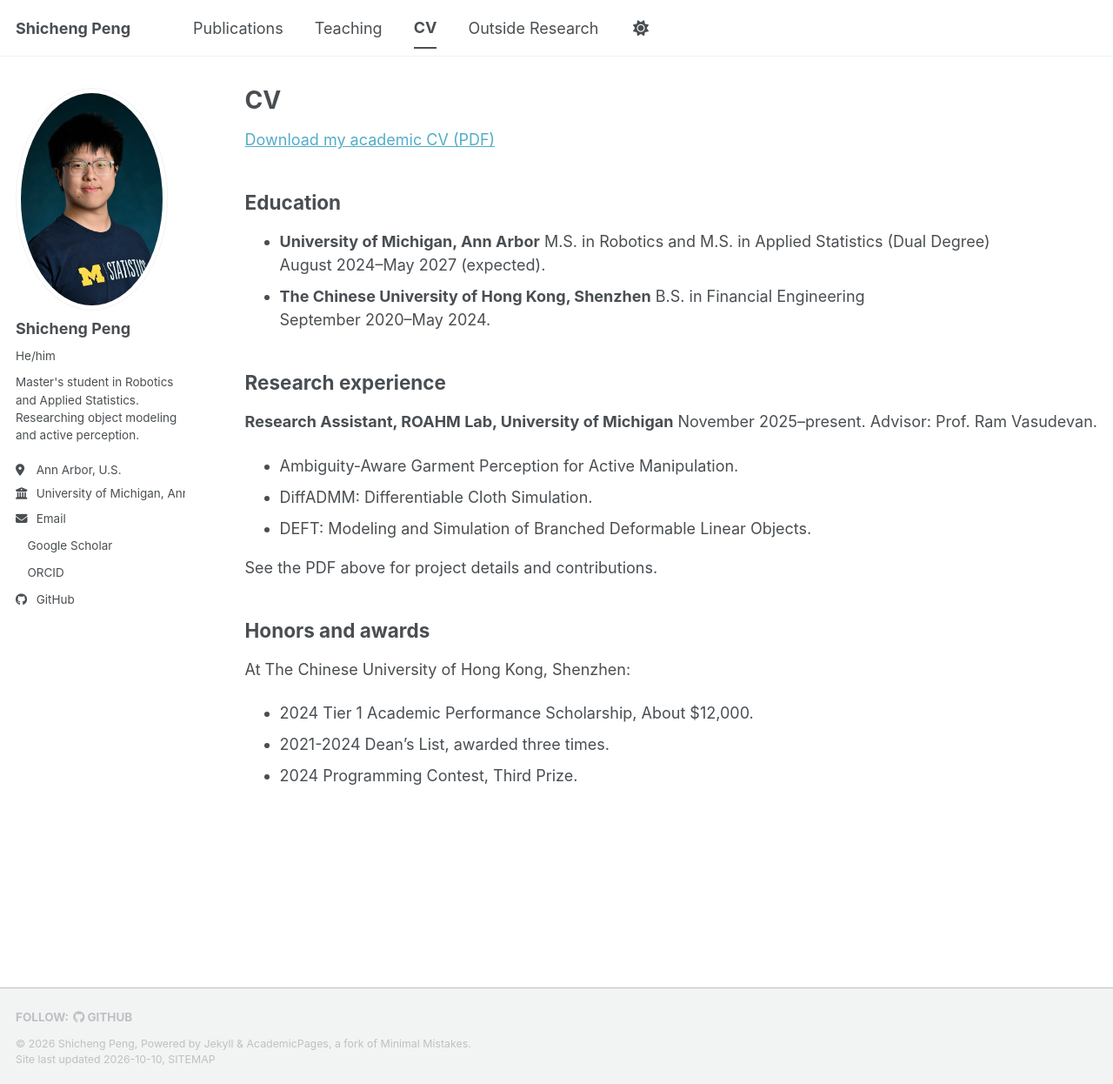
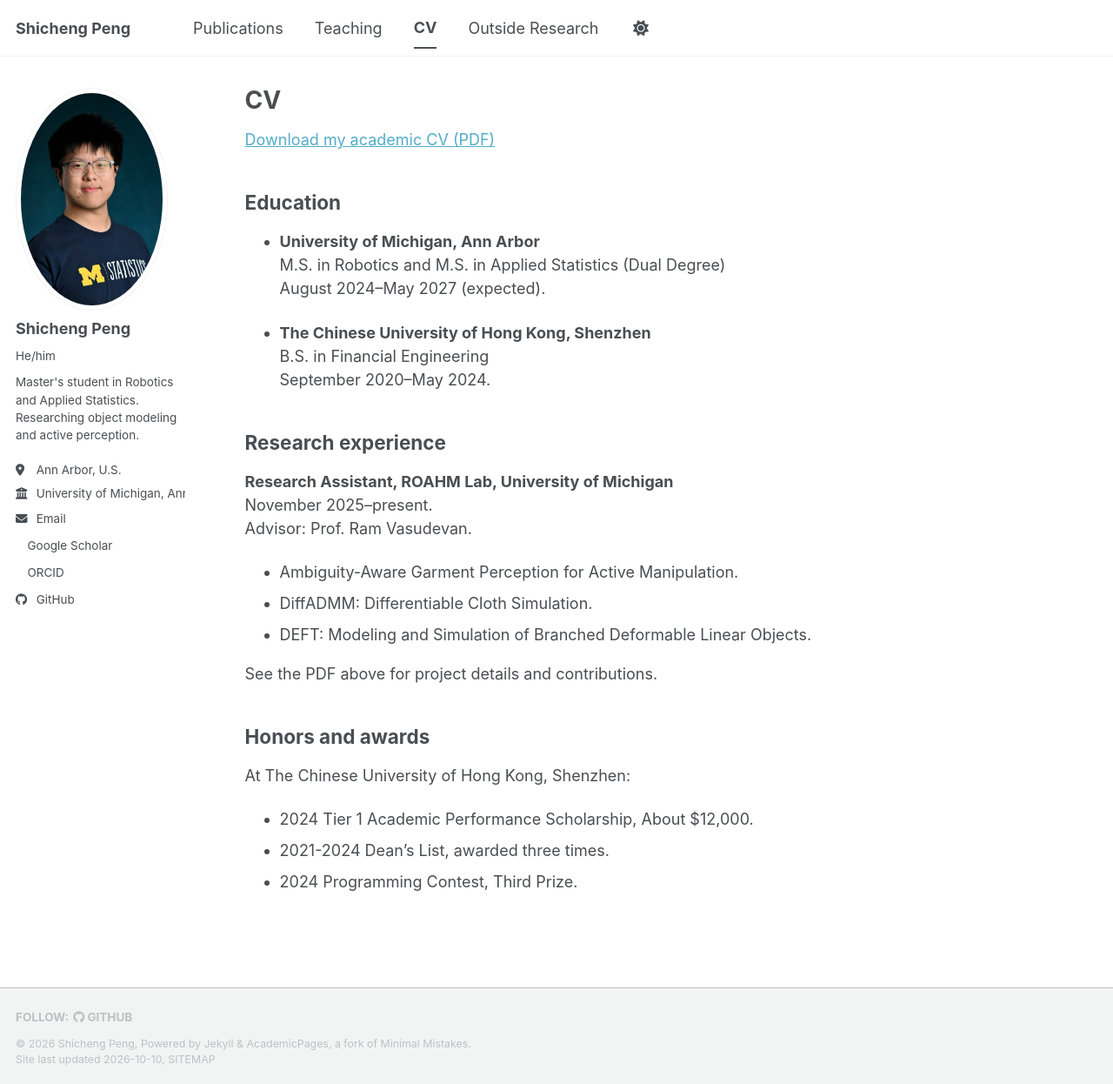
Before and after one commit to Pscjiayou/Pscjiayou.github.io, a Jekyll site: the page built from _pages/cv.md, in a window 1280 px wide and 1246 px high. Shown: the whole window at 87% size. Built offline with Jekyll 4.4.1, drawn with Linux system fonts in a browser that asks for light colours; a style sheet for code colours, icons or effects is not loaded.

Commit message:
add name on about page correctly

```diff
--- a/_includes/seo.html
+++ b/_includes/seo.html
@@ -7,7 +7,11 @@
 {% assign seo_url = seo_url | default: site.github.url %}
 
 {% if page.title %}
-  {% assign seo_title = page.title | append: " " | append: site.title_separator | append: " " | append: site.title %}
+  {% if page.title contains site.title %}
+    {% assign seo_title = page.title %}
+  {% else %}
+    {% assign seo_title = page.title | append: " " | append: site.title_separator | append: " " | append: site.title %}
+  {% endif %}
 {% endif %}
 
 {% if seo_title %}
--- a/_pages/cv.md
+++ b/_pages/cv.md
@@ -11,17 +11,18 @@
 
 ## Education
 
-- **University of Michigan, Ann Arbor**
-M.S. in Robotics and M.S. in Applied Statistics (Dual Degree)<br>
-August 2024–May 2027 (expected).<br>
-- **The Chinese University of Hong Kong, Shenzhen**
-B.S. in Financial Engineering<br>
-September 2020–May 2024.
+- **University of Michigan, Ann Arbor**<br>
+  M.S. in Robotics and M.S. in Applied Statistics (Dual Degree)<br>
+  August 2024–May 2027 (expected).
+
+- **The Chinese University of Hong Kong, Shenzhen**<br>
+  B.S. in Financial Engineering<br>
+  September 2020–May 2024.
 
 ## Research experience
 
-**Research Assistant, ROAHM Lab, University of Michigan**
-November 2025–present.
+**Research Assistant, ROAHM Lab, University of Michigan**<br>
+November 2025–present.<br>
 Advisor: Prof. Ram Vasudevan.
 
 - Ambiguity-Aware Garment Perception for Active Manipulation.
```
